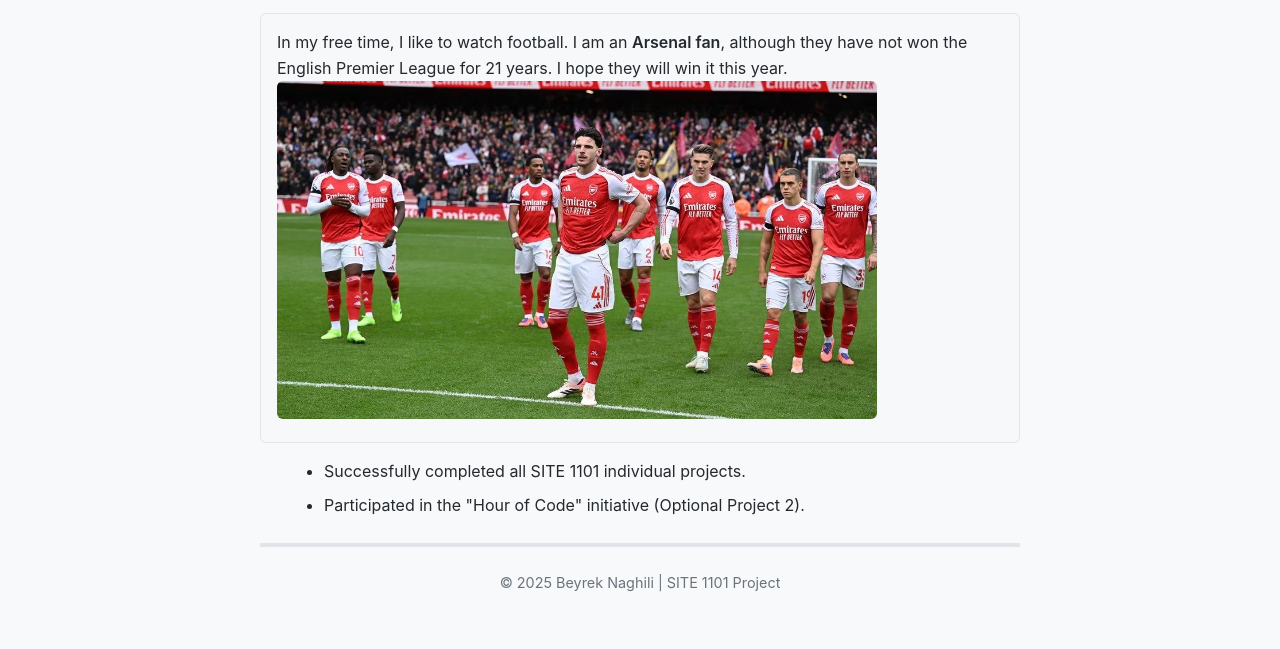
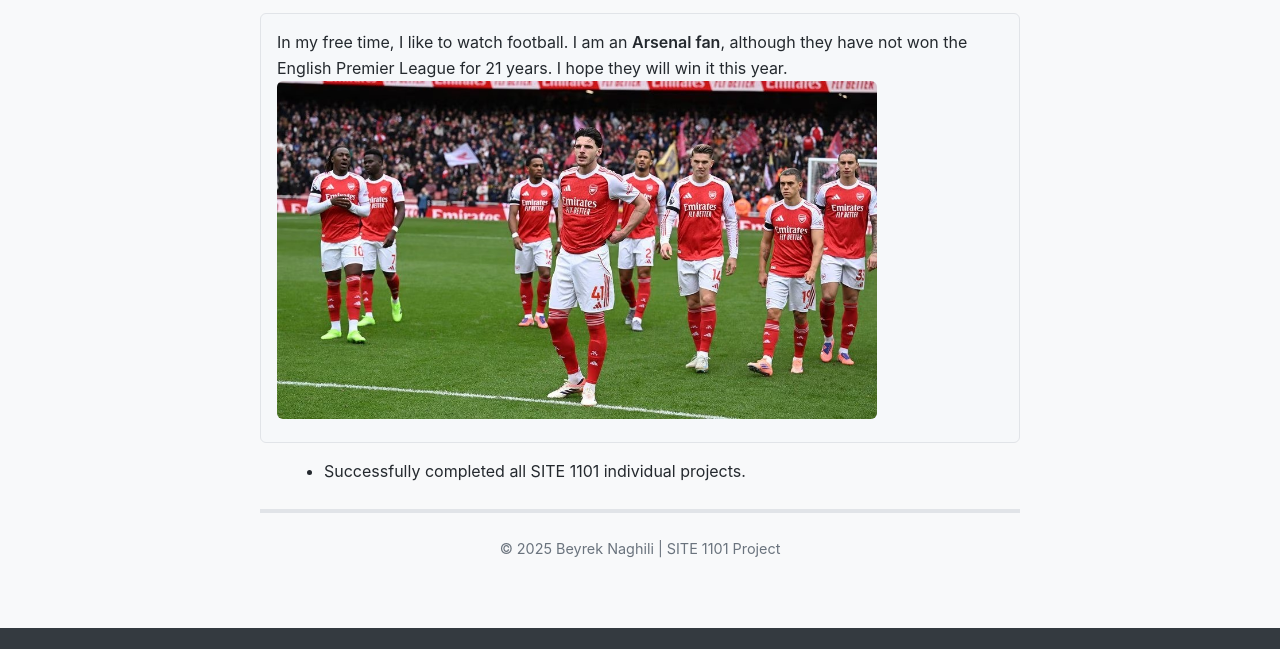
Before and after one commit to nagilibeyrek-sketch/BeyrekPersonalPortFolio, a plain HTML site: page about.html in a window 1280 px wide. Shown: the part 589-1238 px from the top of the page. Drawn offline with Linux system fonts and the light colour scheme.

Commit message:
q2314414

```diff
--- a/about.html
+++ b/about.html
@@ -106,7 +106,7 @@
 
         <ul>
             <li>Successfully completed all SITE 1101 individual projects.</li>
-            <li>Participated in the "Hour of Code" initiative (Optional Project 2).</li>
+
 
         </ul>
 
```
